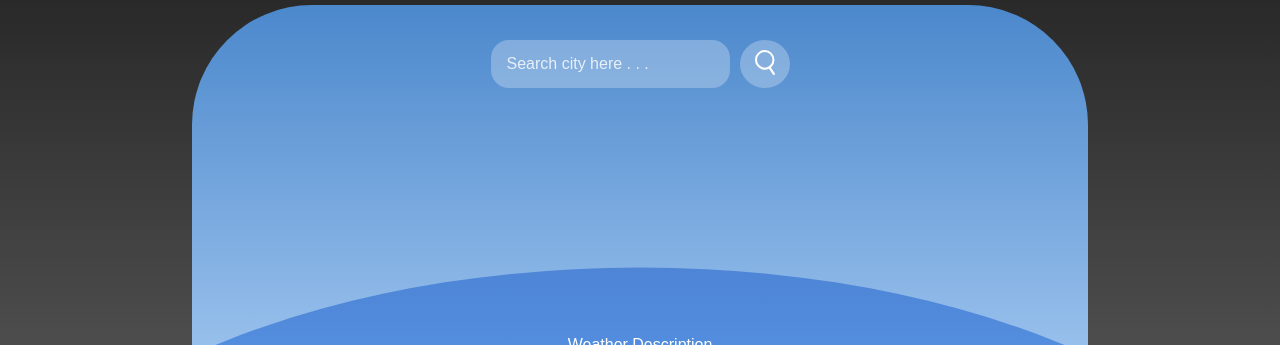
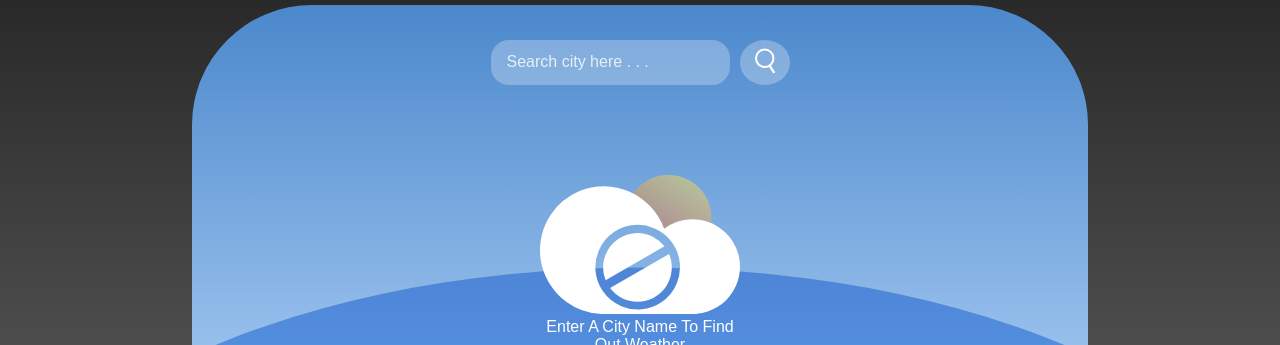
Before and after one commit to herbertamakloe/weather-web-app-js, a plain HTML site: page index.html in a window 1280 px wide. Shown: the part 169-514 px from the top of the page. Drawn offline with Linux system fonts and the light colour scheme.

Commit message:
added default image

```diff
--- a/index.html
+++ b/index.html
@@ -6,7 +6,7 @@
 		<meta name="viewport" content="width=device-width, initial-scale=1.0" />
 		<link
 			rel="shortcut icon"
-			href="/images/few-clouds.svg"
+			href="/images/few-clouds.png"
 			type="image/x-icon"
 		/>
 		<link rel="stylesheet" href="style.css" />
@@ -31,15 +31,28 @@
 						placeholder="Search city here . . ."
 					/>
 					<button type="submit" class="search_btn">
-						<img src="/images/search-icon-white.svg" alt="" />
+						<svg
+							xmlns="http://www.w3.org/2000/svg"
+							width="25.729"
+							height="31.766"
+							viewBox="0 0 25.729 31.766"
+						>
+							<path
+								id="search-icon-white"
+								d="M23.253,31.325l-5.137-7.616A12.517,12.517,0,0,1,3.665,3.665a12.513,12.513,0,0,1,17.7,17.7q-.44.44-.915.83l5.111,7.579a1,1,0,0,1-.269,1.388l-.648.437a1,1,0,0,1-1.388-.27ZM2.586,12.514a9.927,9.927,0,1,0,9.928-9.928A9.938,9.938,0,0,0,2.586,12.514Z"
+								fill="#fff"
+							/>
+						</svg>
 					</button>
 				</div>
 			</div>
 
 			<div class="weather_info_display">
 				<div class="weather_image">
-					<img src="" alt="" />
-					<p class="weather_description">Weather Description</p>
+					<img src="./images/default.svg" alt="" />
+					<p class="weather_description">
+						Enter a city name to find out weather
+					</p>
 				</div>
 
 				<h1 class="weather_temp">0°C</h1>
--- a/style.css
+++ b/style.css
@@ -77,7 +77,7 @@ body h2 {
 }
 .search_area div button {
 	/* background: rgba(255, 255, 255, 0.336); */
-	padding: 10px 15px;
+	padding: 5px 15px;
 	border-radius: 50%;
 	cursor: pointer;
 	transition: all 0.2s ease-in-out;
@@ -87,7 +87,7 @@ body h2 {
 	background: rgba(255, 255, 255, 0.564);
 }
 
-.search_area div button img {
+.search_area div button svg {
 	width: 20px;
 }
 
```
Also changed, not shown: images/default.svg (added), images/few-clouds.ico (added), images/few-clouds.png (added).
